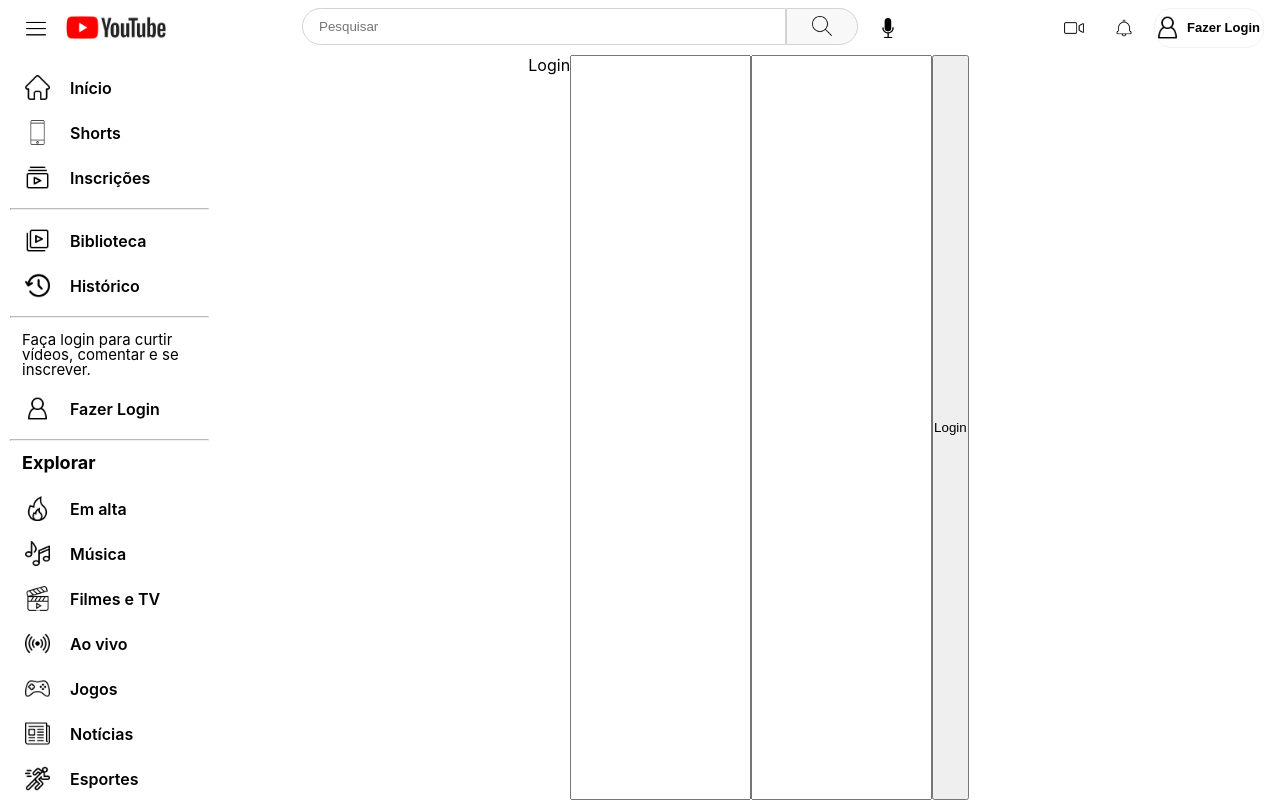
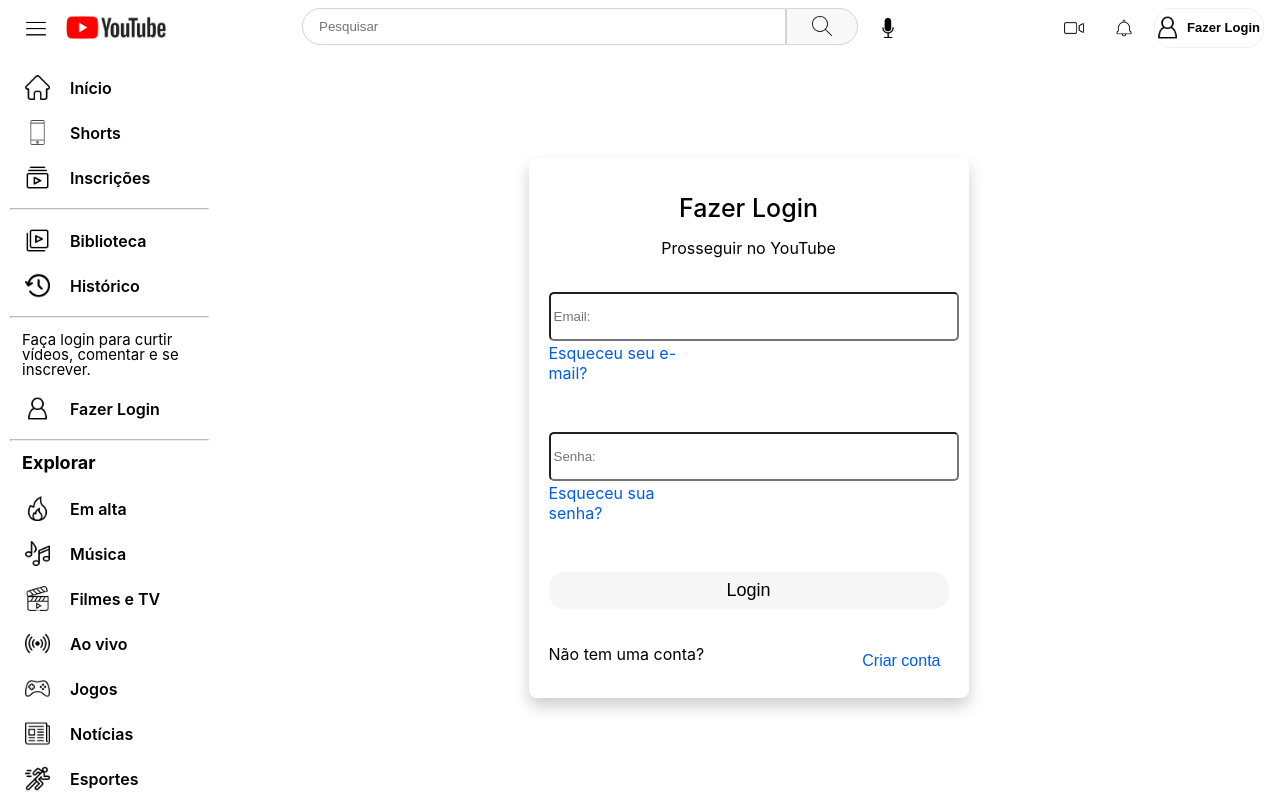
Before and after one commit to igor-psds/projeto_youtube, a React (Create React App) app: page /login in a window 1280 px wide. Built offline with nearby package versions, Linux system fonts and the light colour scheme; no server answers; the HTML template or start-up script is replaced by a standard one.

Commit message:
Fiz a pagina de Login (desafio 1 da aula 9 do modulo 14)

```diff
--- a/src/pages/home/home.tsx
+++ b/src/pages/home/home.tsx
@@ -3,6 +3,7 @@
 import ShortsComponent from "../../components/shortsComponent/shortsComponent";
 import ShortsIcon from '../..//assets/icons/icon_cellphone.png';
 import ArrowDownIcon from '../../assets/icons/icon_down.png';
+import ArrowUpIcon from '../../assets/icons/icon_up.png';
 import {
     Container,
     HeaderHome,
@@ -135,7 +136,7 @@
                 <ShortsComponent />
             </ContainerShorts>
                 <ButtonShorts onClick={() => setOpenShorts(!openShorts)}>
-                    <ArrowDown alt="" src={ArrowDownIcon} />
+                    <ArrowDown alt="" src={`${openShorts? ArrowUpIcon : ArrowDownIcon}`} />
                 </ButtonShorts>
             <Divisor margin='1px 0px 5px 0px' />
         </Container>
--- a/src/pages/login/login.tsx
+++ b/src/pages/login/login.tsx
@@ -1,5 +1,17 @@
 import { useState, useContext } from 'react';
 import { UserContext } from '../../contexts/userContext';
+import {
+    Container,
+    DivLoginContainer,
+    LoginContainer,
+    LoginTexts,
+    Fieldsets,
+    Inputs,
+    Button,
+    SignUpContainer,
+    SignUpButton
+ } from './styles';
+
 function Login(){
     const { handleLogin } = useContext(UserContext)
 
@@ -7,12 +19,29 @@
     const [password, setPassword] = useState('');
 
     return (
-        <>
-            <div>Login</div>
-            <input type='email' value={email} onChange={(e) => setEmail(e.target.value)} />
-            <input type='password' value={password} onChange={(e) => setPassword(e.target.value)} />
-            <button onClick={() => handleLogin(email, password)} >Login</button>
-        </>
+        <Container>
+            <DivLoginContainer>
+                <LoginContainer>
+                    <LoginTexts>
+                        <h3>Fazer Login</h3>
+                        <span>Prosseguir no YouTube</span>
+                    </LoginTexts>
+                    <Fieldsets>
+                        <Inputs placeholder="Email:" type='email' value={email} onChange={(e) => setEmail(e.target.value)} />
+                        <span>Esqueceu seu e-mail?</span>
+                    </Fieldsets>
+                    <Fieldsets>
+                        <Inputs placeholder="Senha:" type='password' value={password} onChange={(e) => setPassword(e.target.value)} />
+                        <span>Esqueceu sua senha?</span>
+                    </Fieldsets>
+                    <Button onClick={() => handleLogin(email, password)} >Login</Button>
+                    <SignUpContainer>
+                        <span>Não tem uma conta?</span>
+                        <SignUpButton>Criar conta</SignUpButton>
+                    </SignUpContainer>
+                </LoginContainer>
+            </DivLoginContainer>
+        </Container>
     )
 }
 
--- /dev/null
+++ b/src/pages/login/styles.ts
@@ -0,0 +1,122 @@
+import styled from "styled-components";
+
+export const Container = styled.div`
+    width: 100%;
+    max-width: 1600px;
+    height: 100%;
+    display: flex;
+    flex-direction: column;
+    align-items: center;
+    justify-content: space-evenly;
+`;
+
+export const DivLoginContainer = styled.div`
+    width: 100%;
+    height: 100%;
+    display: flex;
+    flex-direction: column;
+    align-items: center;
+    justify-content: center;
+`;
+
+export const LoginContainer = styled.div`
+    width: 400px;
+    height: 500px;
+    padding: 20px;
+    border-radius: 8px;
+    display: flex;
+    flex-direction: column;
+    align-items: center;
+    justify-content: space-between;
+    box-shadow: 0px 8px 16px 0px rgba(0,0,0,0.2);
+    background-color: #fff;
+`;
+
+export const LoginTexts = styled.div`
+    display: flex;
+    flex-direction: column;
+    align-items: center;
+
+    h3 {
+        position: relative;
+        display: block;
+        font-size: 25px;
+        font-weight: 500;
+        line-height: 10px;
+    }
+
+    span {
+        font-weight: 400;
+        font-size: 16px;
+    }
+`;
+
+export const Fieldsets = styled.fieldset`
+    width: 100%;
+    min-width: 100%;
+    border: medium none;
+    padding: 0;
+    margin: 0 0 15px;
+    display: flex;
+    flex-direction: column;
+
+    span {
+        width: 152px;
+        font-weight: 400;
+        font-size: 16px;
+        margin: 2px 0px 0px 0px;
+        color: #005ce6;
+        cursor: pointer;
+    }
+`;
+
+export const Inputs = styled.input`
+    width: 100%;
+    height: 45px;
+    padding: 0px 3px;
+    border-radius: 5px;
+    display: block;
+`;
+
+export const Button = styled.button`
+    width: 100%;
+    padding: 8px 12px;
+    border: none;
+    border-radius: 15px;
+    color: black;
+    font-size: 18px;
+    background-color: #f6f6f6;
+    cursor: pointer;
+
+    :hover {
+        background-color: #f0f0f0;
+    }
+`;
+
+export const SignUpContainer = styled.div`
+    width: 400px;
+    margin: 0px 5px 0px 5px;
+    padding: 0px 5px 0px 5px;
+    display: flex;
+    justify-content: space-between;
+
+    span {
+        font-weight: 400;
+        font-size: 16px;
+        margin: 0px 0px 0px 0px;
+    }
+`;
+
+export const SignUpButton = styled.button`
+    padding: 8px 8px;
+    border: none;
+    border-radius: 5px;
+    color: #005ce6;
+    font-size: 16px;
+    background-color: #fff;
+    cursor: pointer;
+
+    :hover {
+        background-color: #f0f0f0;
+    }
+`;
```
Also changed, not shown: src/assets/icons/icon_up.png (added).
